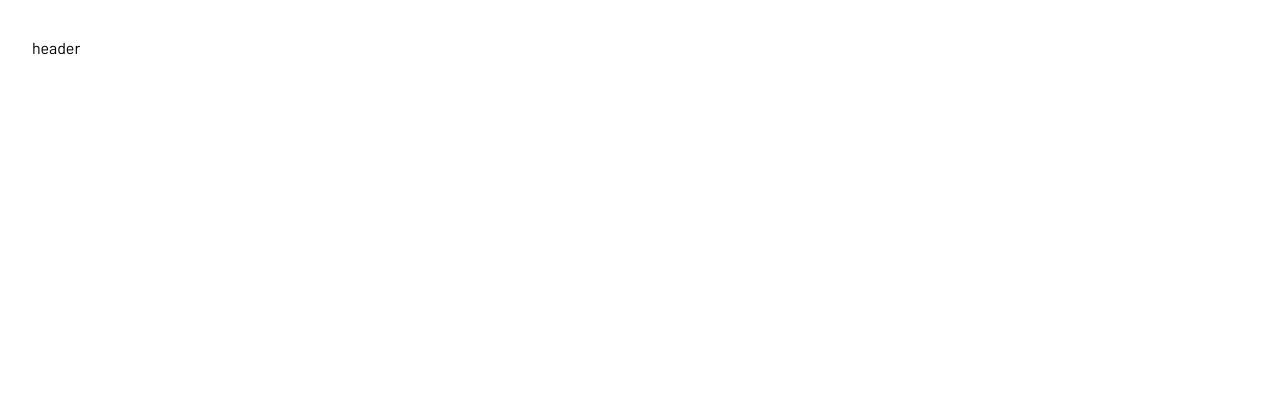
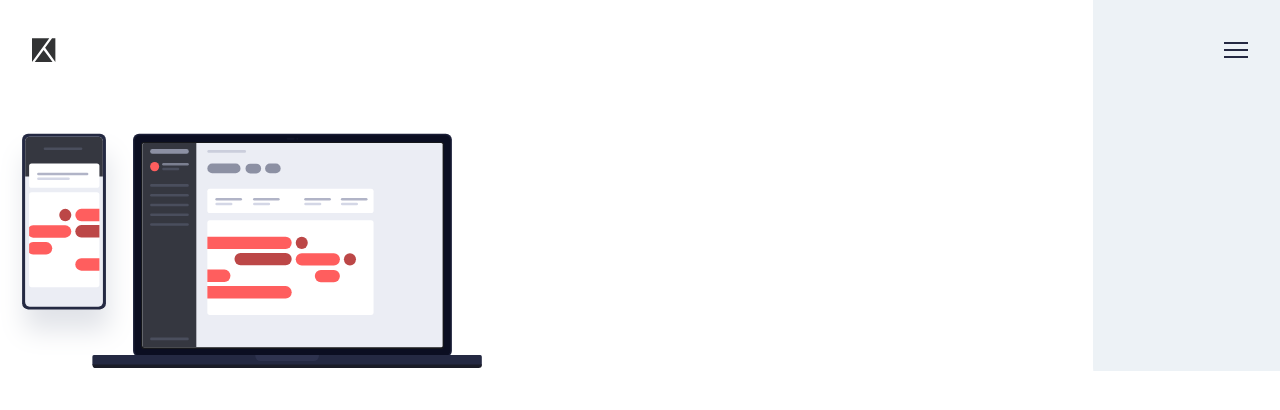
Before and after one commit to caarlosdamian/project-tracking, a Next.js app: page / in a window 1280 px wide. Shown: the top 410 px of the page. Built offline with nearby package versions, Linux system fonts and the light colour scheme; a web font is replaced by a local one.

Commit message:
feat(components): added new components

```diff
--- a/src/components/header/Header.tsx
+++ b/src/components/header/Header.tsx
@@ -1,10 +1,20 @@
-import React from 'react'
-import styles from '../../styles/Header.module.scss'
+import Image from "next/image";
+import React from "react";
+import styles from "../../styles/Header.module.scss";
+import logo from "../../images/logo.svg";
+import hamburger from "../../images/icon-hamburger.svg";
 
 export const Header = () => {
   return (
     <nav className={styles.header}>
-        <div className={styles.container}>header</div>
+      <div className={styles.container}>
+        <div className={styles.logo}>
+          <Image alt="logo" src={logo} className={styles.img} />
+        </div>
+        <div className={styles.hamburguer}>
+          <Image alt="logo" src={hamburger} />
+        </div>
+      </div>
     </nav>
-  )
-}
+  );
+};
--- /dev/null
+++ b/src/components/shape/Shape.tsx
@@ -0,0 +1,6 @@
+import React from "react";
+import styles from "../../styles/Shape.module.scss";
+
+export const Shape = () => {
+  return <div className={styles.shape}></div>;
+};
--- a/src/pages/index.tsx
+++ b/src/pages/index.tsx
@@ -1,6 +1,10 @@
 import Head from "next/head";
 import { Inter } from "next/font/google";
 import { Header } from "@/components/header/Header";
+import styles from "../styles/Home.module.scss";
+import { Shape } from "@/components/shape/Shape";
+import Image from "next/image";
+import ilustration from '../images/illustration-devices.svg'
 
 const inter = Inter({ subsets: ["latin"] });
 
@@ -12,14 +16,15 @@ export default function Home() {
         <meta name="description" content="Generated by create next app" />
         <meta name="viewport" content="width=device-width, initial-scale=1" />
         <link rel="icon" href="/favicon.ico" />
-
         <style>
           @import
           url('https://fonts.googleapis.com/css2?family=Barlow+Condensed:ital,wght@0,100;0,200;0,300;0,400;0,500;0,600;0,700;0,800;0,900;1,100;1,200;1,300;1,400;1,500;1,600;1,700;1,800;1,900&family=Barlow:ital,wght@0,100;0,200;0,300;0,400;0,500;0,600;0,700;0,800;0,900;1,100;1,200;1,300;1,400;1,500;1,600;1,700;1,800;1,900&family=Inter:wght@100;200;300;400;500;600;700;800;900&display=swap');
         </style>
       </Head>
-      <main>
+      <main className={styles.main}>
+        <Shape />
         <Header />
+        <Image alt="feature" src={ilustration} className={styles.ilustration} />
       </main>
     </>
   );
--- a/src/styles/Header.module.scss
+++ b/src/styles/Header.module.scss
@@ -1,5 +1,18 @@
-.header{
-    .container{
-        padding: 38px 32px;
+.header {
+  .container {
+    padding: 38px 32px 64px;
+    display: flex;
+    align-items: center;
+    justify-content: space-between;
+    .hamburguer {
+      cursor: pointer;
     }
+    .logo {
+      .img {
+        width: 24px;
+        height: 24px;
+        object-fit: cover;
+      }
+    }
+  }
 }
--- a/src/styles/Home.module.scss
+++ b/src/styles/Home.module.scss
@@ -0,0 +1,8 @@
+.main {
+  position: relative;
+overflow: hidden;
+  .ilustration{
+    width: 482px;
+height: 239px;
+  }
+}
--- /dev/null
+++ b/src/styles/Shape.module.scss
@@ -0,0 +1,9 @@
+.shape {
+  background: #edf2f6;
+  border-radius: 0px 0px 0px 60px;
+  width: 319px;
+  height: 425px;
+  position: absolute;
+  right: -132px;
+  z-index: -1;
+}
```
Also changed, not shown: src/components/details/Details.tsx (added, +7 -0 lines).
